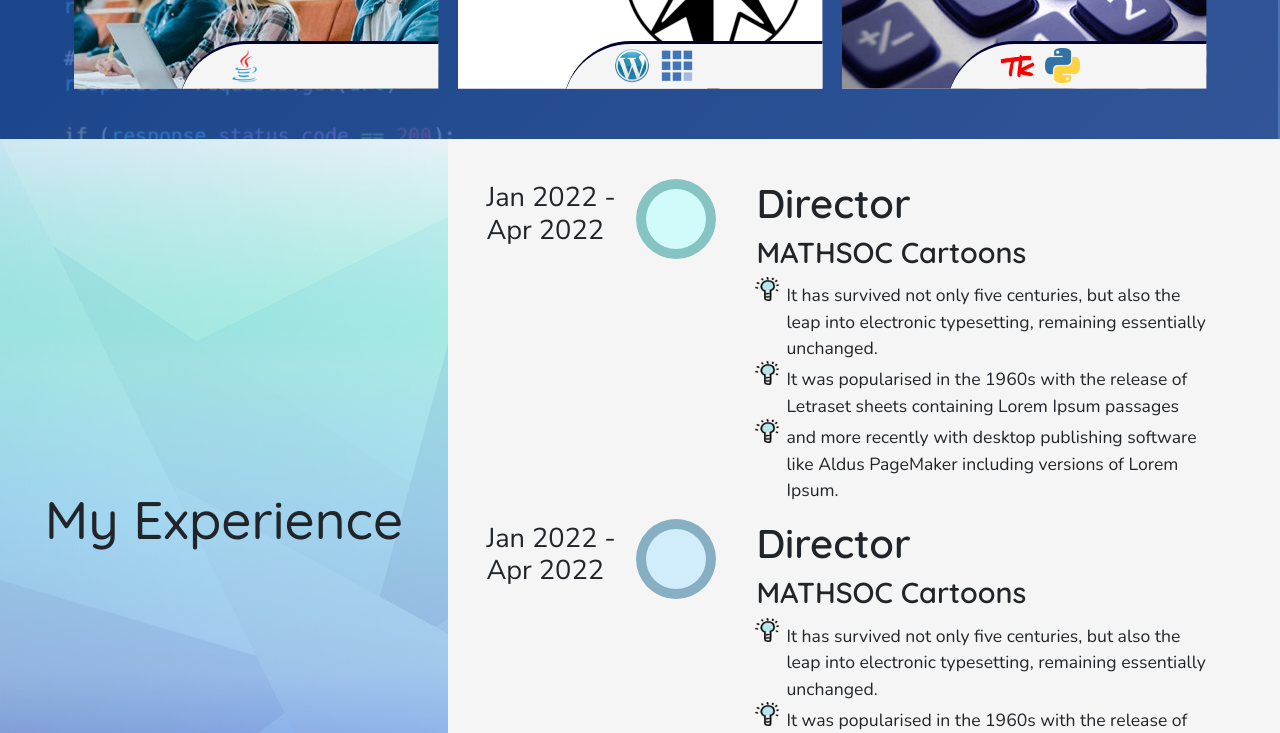
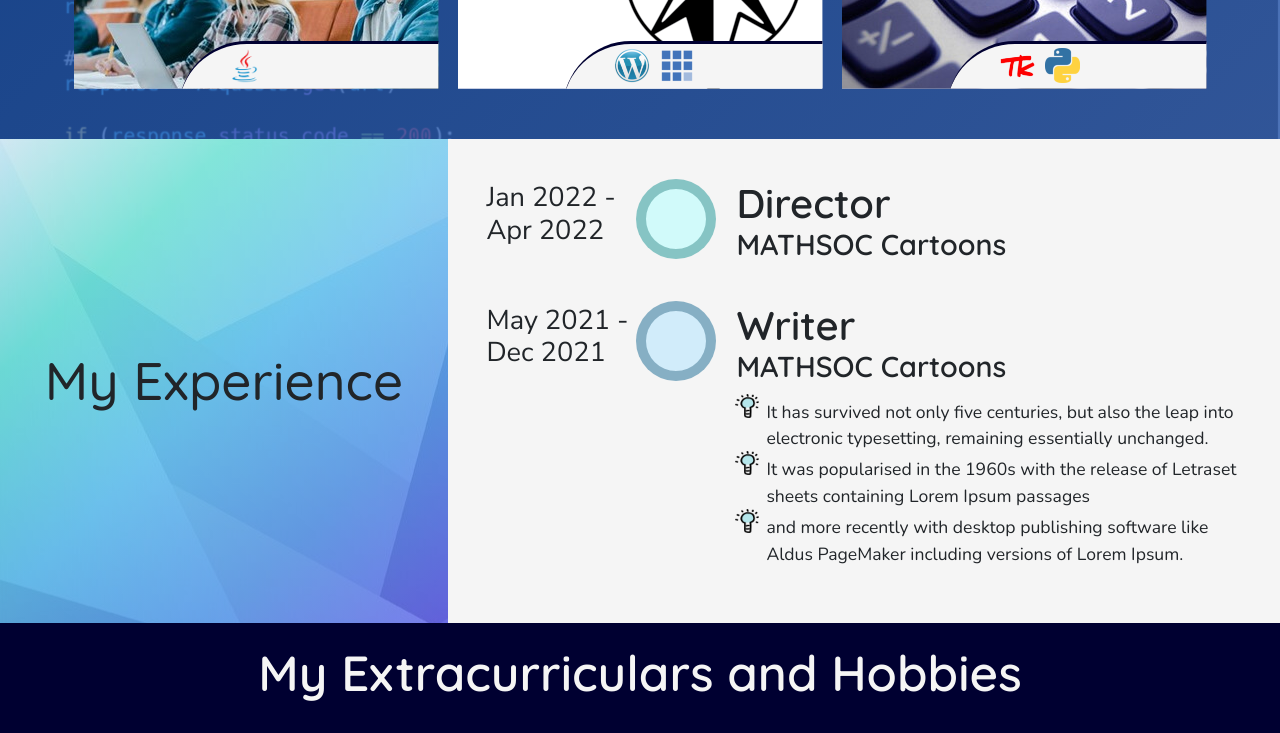
Before and after one commit to mcpenguin/the-arctic-blog, a React (Create React App) app: page / in a window 1280 px wide. Shown: the part 3480-4213 px from the top of the page. Built offline with nearby package versions, Linux system fonts and the light colour scheme.

Commit message:
more timeline changes

```diff
--- a/src/components/ExperienceEducation/ExperienceEducation.js
+++ b/src/components/ExperienceEducation/ExperienceEducation.js
@@ -26,16 +26,12 @@ const Timeline = (props) => {
             color='hsla(180, 80%, 90%, 1)'
             subcolor='hsla(180, 40%, 40%, 0.5)'
         >
-            <ul>
-                <li>It has survived not only five centuries, but also the leap into electronic typesetting, remaining essentially unchanged.</li>
-                <li>It was popularised in the 1960s with the release of Letraset sheets containing Lorem Ipsum passages</li>
-                <li>and more recently with desktop publishing software like Aldus PageMaker including versions of Lorem Ipsum.</li>
-            </ul>
+
         </TimelineElement>
         <TimelineElement
-            title='Director'
+            title='Writer'
             subtitle='MATHSOC Cartoons'
-            date='Jan 2022 - Apr 2022'
+            date='May 2021 - Dec 2021'
             color='hsla(200, 80%, 90%, 1)'
             subcolor='hsla(200, 40%, 40%, 0.5)'
         >
--- a/src/components/ExperienceEducation/ExperienceEducation.scss
+++ b/src/components/ExperienceEducation/ExperienceEducation.scss
@@ -13,28 +13,24 @@
         @include center;
 
         background: linear-gradient(
-            180deg,
+            135deg,
             $homepage_colors
         ),
         url('light-blue-geometric.jpg');
 
+        h2 {
+            height: 100%;
+            width: 80%;
+            @include center;
+        }
+
         @media (max-width: $medium_desktop_width) {
             width: 100%;
-        }
+            padding: 50px 0;
 
-        h2 {
-            height: 100%;
-            width: 100%;
-            @include center;
-            text-align: center;
-            background: linear-gradient(
-                0deg,
-                rgba(245,245,245,0) 0%,
-                rgba(245,245,245,0.4) 30%,
-                rgba(245,245,245,0.4) 70%,
-                rgba(245,245,245,0) 100%
-
-            );
+            h2 {
+                background: none;
+            }
         }
     }
 
--- a/src/components/ExperienceEducation/Timeline/TimelineElement.js
+++ b/src/components/ExperienceEducation/Timeline/TimelineElement.js
@@ -32,6 +32,8 @@ const TimelineElement = (props) => {
             <div className="desc">
                 <h3>{props.title}</h3>
                 <h4>{props.subtitle}</h4>
+            </div>
+            <div className="body">
                 {props.children}
             </div>
             {/* <div className="body">
--- a/src/components/ExperienceEducation/Timeline/TimelineElement.scss
+++ b/src/components/ExperienceEducation/Timeline/TimelineElement.scss
@@ -5,9 +5,19 @@
 .timeline-element {
     display: flex;
     flex-flow: row wrap;
-    // align-items: center;
+    padding-bottom: 30px;
 
+    &:last-of-type {
+        padding-bottom: 0;
+    }
+
+    width: 100%;
+
+    // >= tablet_width
     $node_size: 80px;
+    // < tablet_width
+    $small_node_size: 60px;
+
     $color: var(--color);
     $subcolor: var(--subcolor);
 
@@ -16,45 +26,76 @@
         height: $node_size;
         display: flex;
         align-items: center;
+        order: 1;
+
+        @media (max-width: $tablet_width) {
+            width: 70%;
+            height: auto;
+            padding: 10px 0 0 ($small_node_size + 20px);
+            order: 3;
+        }
 
         h6 {
             font-size: 1.7rem;
+
+            @media (max-width: $tablet_width) {
+                font-size: 1.3rem;
+            }
         }
     }
 
     .node {
-
+        order: 2;
         // circle of color "--color"
         background: $color;
         border-radius: 50%;
         width: $node_size;
         height: $node_size;
         border: math.div($node_size, 8) solid $subcolor;
-    }
 
-    hr {
-        width: 100%;
-        height: 3px;
-        background-color: $subcolor;
-        border-radius: 50%;
-        margin: 2px 0;
+        @media (max-width: $tablet_width) {
+            // display: none;
+            order: 1;
+            width: $small_node_size;
+            height: $small_node_size;
+            border: math.div($small_node_size, 8) solid $subcolor;
+        }
     }
 
     .desc {
-        padding-left: 40px;
-        width: 500px;
+        width: 50%;
+        order: 3;
+
+        @media (max-width: $tablet_width) {
+            width: 80%;
+            order: 2;
+        }
 
         // title
         h3 {
-            padding: 0;
+            padding: 0 0 0 20px;
+            margin: 0;
             text-align: left;
             font-size: 2.5rem;
         }
 
         // subtitle
         h4 {
+            padding: 0 0 0 20px;
+            margin: 0;
             text-align: left;
             font-size: 1.8rem;
         }
     }
+
+    .body {
+        width: 100%;
+        order: 4;
+        padding: 10px 0 0 ($node-size + 170px);
+
+        @media (max-width: $tablet_width) {
+            width: 90%;
+            padding: 10px 0 0 ($small_node_size + 20px);
+        }
+    }
 }
```
